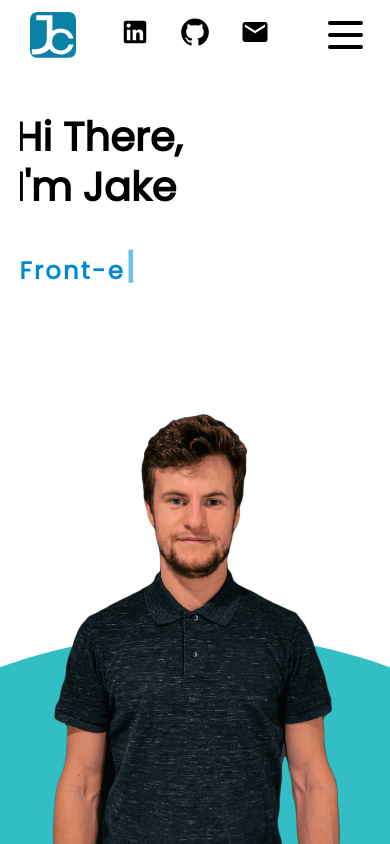
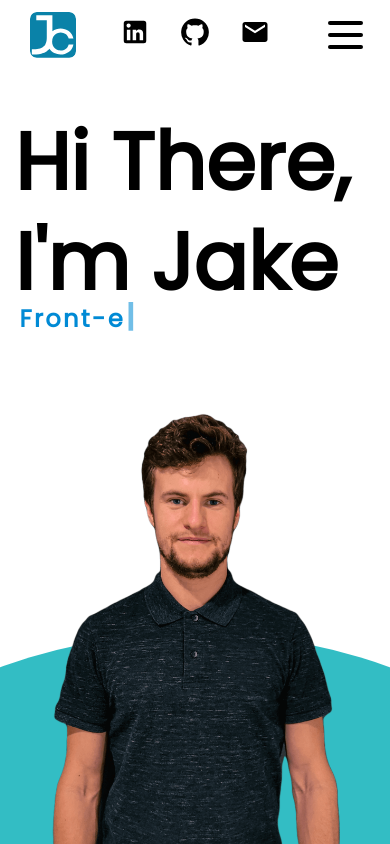
Before and after one commit to jakeclifford/portfolio, a React (Create React App) app: page / in a window 390 px wide. Built offline with nearby package versions, Linux system fonts and the light colour scheme.

Commit message:
main mobile size changes

```diff
--- a/src/componants/main/Main.scss
+++ b/src/componants/main/Main.scss
@@ -78,8 +78,8 @@
 
             @media only screen and (max-width: 800px) {
                 width: 100%;
-                margin-top: 20px;
                 font-size: 1.5rem;
+                line-height: 110%;
             }
         }
 
@@ -92,12 +92,10 @@
           line-height: 125%;
 
             @media only screen and (max-width: 1200px) {
-                font-size: 4rem;
+                font-size: 5rem;
             }
 
             @media only screen and (max-width: 400px) {
-                font-size: 2.5rem;
-                margin-bottom: -10px;
             }
         }
 
```
